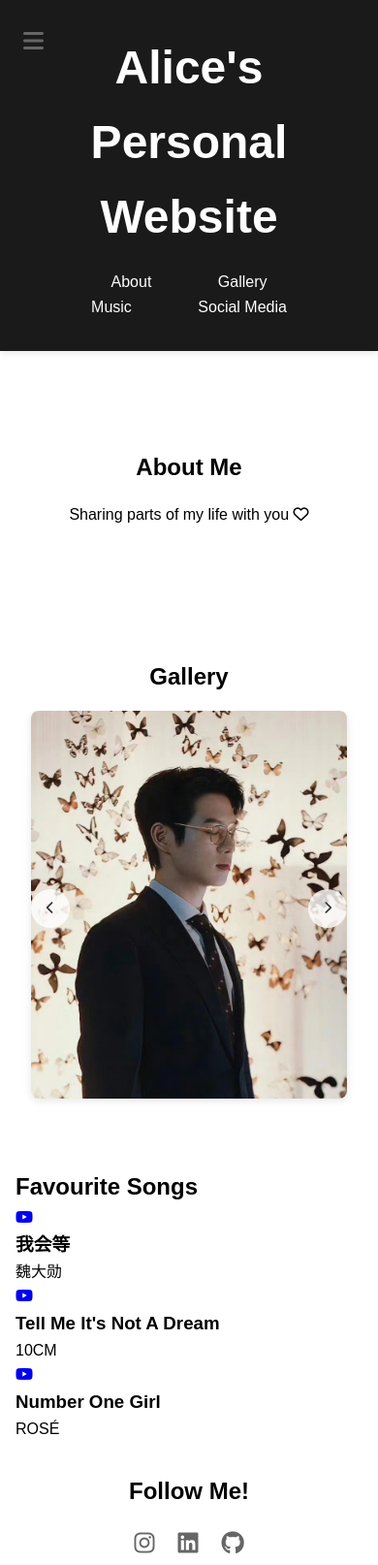
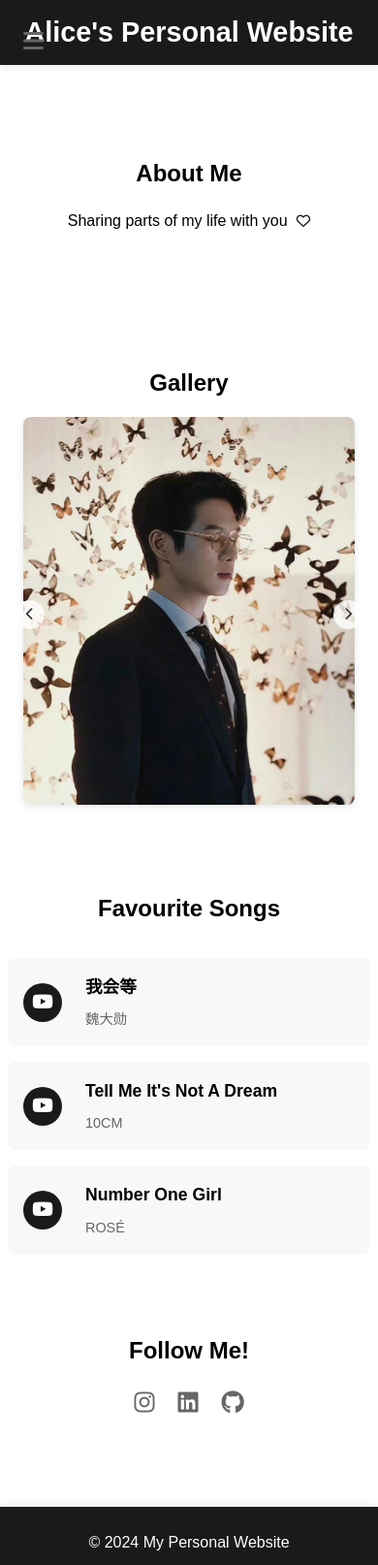
Before and after one commit to alicelyh2006/personal-website, a plain HTML site: page index.html in a window 390 px wide. Shown: the top 1614 px of the page at 97% size. Drawn offline with Linux system fonts and the light colour scheme.

Commit message:
Update styles.css

```diff
--- a/styles.css
+++ b/styles.css
@@ -22,11 +22,11 @@ header h1 {
     font-weight: bold;
 }
 
-nav {
+header nav {
     margin-top: 1rem;
 }
 
-nav a {
+header nav a {
     color: white;
     text-decoration: none;
     margin: 0 1rem;
@@ -35,7 +35,7 @@ nav a {
     transition: background-color 0.3s;
 }
 
-nav a:hover {
+header nav a:hover {
     background-color: rgba(255,255,255,0.1);
 }
 
@@ -193,7 +193,6 @@ footer {
     object-fit: cover;
     border-radius: 8px;
     box-shadow: 0 2px 8px rgba(0,0,0,0.1);
-    cursor: pointer;
 }
 
 /* Add individual positions for each image */
@@ -212,6 +211,27 @@ footer {
 .img-pos-4 {
     object-position: center 15%;  /* Adjust this value */
 }
+
+.img-pos-5 {
+    object-position: center 20%;  /* Adjust this value */
+}
+
+.img-pos-6 {
+    object-position: top;  /* Adjust this value */
+}
+
+.img-pos-7 {
+    object-position: top;  /* Adjust this value */
+}
+
+.img-pos-8 {
+    object-position: center 15%;  /* Adjust this value */
+}
+
+.img-pos-9 {
+    object-position: center 10%;  /* Adjust this value */
+}
+
 
 .carousel-btn {
     position: absolute;
@@ -233,47 +253,15 @@ footer {
 }
 
 .carousel-btn.prev {
-    left: 1rem;
+    left: 2rem;
 }
 
 .carousel-btn.next {
-    right: 1rem;
+    right: 2rem;
 }
 
 .carousel-btn i {
     color: #333;
-}
-
-/* Modal styles */
-.modal {
-    display: none;
-    position: fixed;
-    z-index: 2000;
-    padding: 20px;
-    left: 0;
-    top: 0;
-    width: 100%;
-    height: 100%;
-    background-color: rgba(0, 0, 0, 0.9);
-    overflow: auto;
-}
-
-.modal-content {
-    margin: auto;
-    display: block;
-    max-width: 90%;
-    max-height: 90vh;
-    object-fit: contain;
-}
-
-.modal-close {
-    position: absolute;
-    right: 35px;
-    top: 15px;
-    color: #f1f1f1;
-    font-size: 40px;
-    font-weight: bold;
-    cursor: pointer;
 }
 
 /* Update the About section styles */
@@ -295,3 +283,126 @@ footer {
     max-width: 600px;  /* Limit the width of the text for better readability */
     line-height: 1.8;
 }
+
+/* Music Section Styles */
+#music {
+    text-align: center;
+    padding: 1rem 0;
+}
+
+.music-grid {
+    max-width: 600px;
+    margin: 2rem auto;
+}
+
+.music-card {
+    display: flex;
+    align-items: center;
+    gap: 1.5rem;
+    padding: 1.5rem;
+    background: #f8f8f8;
+    border-radius: 8px;
+    margin-bottom: 1rem;
+    transition: all 0.3s ease;
+}
+
+.music-card:hover {
+    transform: translateY(-2px);
+    box-shadow: 0 2px 8px rgba(0,0,0,0.1);
+}
+
+.play-btn {
+    background: #1a1a1a;
+    color: white;
+    border: none;
+    width: 40px;
+    height: 40px;
+    border-radius: 50%;
+    cursor: pointer;
+    transition: all 0.3s ease;
+    flex-shrink: 0;
+    display: flex;
+    align-items: center;
+    justify-content: center;
+    text-decoration: none;
+}
+
+.play-btn:hover {
+    background: #333;
+    transform: scale(1.1);
+}
+
+.music-info {
+    text-align: left;
+    flex-grow: 1;
+}
+
+.music-info h3 {
+    margin: 0;
+    font-size: 1.1rem;
+}
+
+.music-info p {
+    margin: 0.5rem 0 0;
+    color: #666;
+    font-size: 0.9rem;
+}
+
+.play-btn i {
+    font-size: 1.2rem;
+}
+
+#about .fa-heart {
+    font-size: 0.9rem;
+    margin-left: 0.3rem;
+    color: #1a1a1a;
+    transition: all 0.3s ease;
+}
+
+#about p:hover .fa-heart {
+    color: #1a1a1a;
+    transform: scale(1.1);
+}
+
+/* Add media queries for mobile responsiveness */
+@media screen and (max-width: 768px) {
+    /* Hide navigation bar on mobile */
+    header nav {
+        display: none;
+    }
+
+    /* Adjust header title size */
+    header h1 {
+        font-size: 1.8rem;
+        line-height: 1.2;
+        max-height: 2.4em;
+        overflow: hidden;
+    }
+
+    /* Adjust header padding */
+    header {
+        padding: 1rem;
+    }
+
+    /* Adjust other mobile-specific styles */
+    main {
+        padding: 0.5rem;
+    }
+
+    .carousel-btn {
+        width: 30px;
+        height: 30px;
+    }
+
+    .carousel-btn.prev {
+        left: 0.5rem;
+    }
+
+    .carousel-btn.next {
+        right: 0.5rem;
+    }
+
+    .music-card {
+        padding: 1rem;
+    }
+}
```
